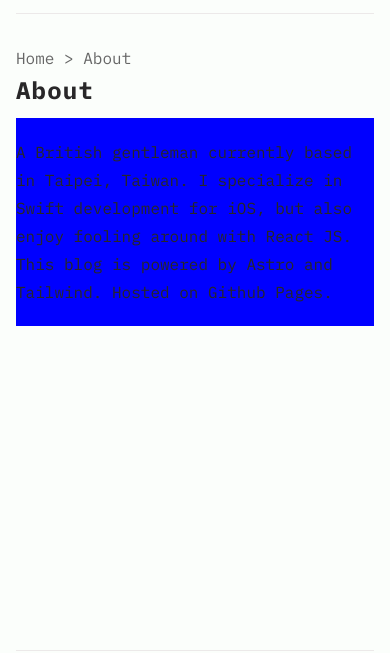
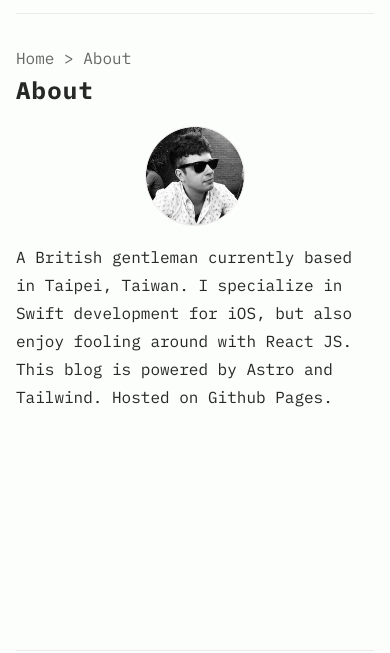
Before and after one commit to kekearifblog/kekearifblog.github.io, an Astro site: page /about in a window 390 px wide. Shown: the part 55-708 px from the top of the page. Built offline with nearby package versions, Linux system fonts and the light colour scheme; Astro itself is replaced by a stand-in of ours.

Commit message:
changes 2

```diff
--- a/src/layouts/AboutLayout.astro
+++ b/src/pages/about.astro
@@ -3,7 +3,7 @@
 import Breadcrumbs from "@components/Breadcrumbs.astro";
 import Footer from "@components/Footer.astro";
 import Header from "@components/Header.astro";
-import Layout from "./Layout.astro";
+import Layout from "@layouts/Layout.astro";
 
 export interface Props {
   frontmatter: {
@@ -15,17 +15,21 @@
 const { frontmatter } = Astro.props;
 ---
 
-<Layout title={`${frontmatter.title} | ${SITE.title}`}>
+<Layout title="About">
   <Header activeNav="about" />
   <Breadcrumbs />
   <main id="main-content">
     <section id="about" class="prose mb-28 max-w-3xl prose-img:border-0">
-      <h1 class="text-2xl tracking-wider sm:text-3xl">{frontmatter.title}</h1>
+      <h1 class="text-2xl tracking-wider sm:text-3xl">About</h1>
       <div class="bio-container">
-        <!-- <img class="bio-image" src="/assets/profile.png"/> -->
-        <!-- <div class="spacer" /> -->
+        <div class="bio-image-container">
+            <img class="bio-image" src="/assets/profile.png"/>
+        </div>
+        <div class="spacer" />
         <div class="text-container">
-          <slot />
+            <p style="margin: 0;">
+                A British gentleman currently based in Taipei, Taiwan. I specialize in Swift development for iOS, but also enjoy fooling around with React JS. This blog is powered by Astro and Tailwind. Hosted on Github Pages.
+            </p>
         </div>
       </div>
     </section>
@@ -40,16 +44,20 @@
   .spacer {
     width: 50px;
   }
-  .text-container {
-    background: blue;
-    padding: 0;
-  }
   .bio-image {
     border-radius: 100%;
     width: 100px;
     height: 100px;
     border: 1.4px solid;
     @apply border-skin-line;
+
+  }
+  .bio-image-container {
+      margin-left: auto;
+      margin-right: auto;
+      height: 100px;
+      width: 100px;
+      flex-shrink: 0;
   }
   /* Mobile Styles */
   @media only screen and (max-width: 400px) {
@@ -59,7 +67,7 @@
       margin-right: auto;
     }
     .spacer {
-      width: 70px;
+      height: 25px;
     }
     .bio-container {
       flex-direction: column;
--- a/src/pages/about.md
+++ /dev/null
@@ -1,6 +0,0 @@
----
-layout: ../layouts/AboutLayout.astro
-title: "About"
----
-
-A British gentleman currently based in Taipei, Taiwan. I specialize in Swift development for iOS, but also enjoy fooling around with React JS. This blog is powered by Astro and Tailwind. Hosted on Github Pages.
```
